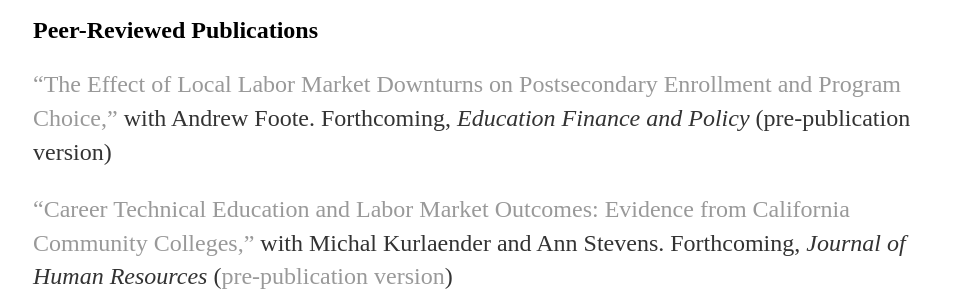
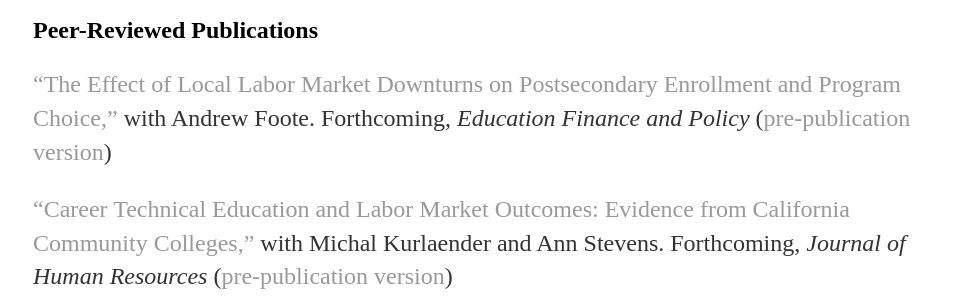
Before and after one commit to mzgrosz/mzgrosz.github.io, a Jekyll site: the page built from research/index.md, in a window 1280 px wide. Shown: the part 180-480 px from the top of the page, without its empty margins (159-1112 px from the left). Built offline with Jekyll 4.4.1, drawn with Linux system fonts in a browser that asks for light colours; part of the change alters nothing that is shown.

```diff
--- a/research/index.md
+++ b/research/index.md
@@ -10,7 +10,7 @@ title: Michel Grosz
 
 ## Peer-Reviewed Publications
 
-["The Effect of Local Labor Market Downturns on Postsecondary Enrollment and Program Choice,"](https://www.mitpressjournals.org/doi/abs/10.1162/edfp_a_00288) with Andrew Foote. Forthcoming, *Education Finance and Policy* (pre-publication version)
+["The Effect of Local Labor Market Downturns on Postsecondary Enrollment and Program Choice,"](https://www.mitpressjournals.org/doi/abs/10.1162/edfp_a_00288) with Andrew Foote. Forthcoming, *Education Finance and Policy* ([pre-publication version](https://aefpweb.org/sites/default/files/webform/42/FooteGrosz_AEFPPaper.pdf))
 
 
 ["Career Technical Education and Labor Market Outcomes: Evidence from California Community Colleges,"](http://jhr.uwpress.org/content/early/2018/04/02/jhr.54.4.1015.7449R2.abstract) with Michal Kurlaender and Ann Stevens. Forthcoming, *Journal of Human Resources* ([pre-publication version](https://www.nber.org/papers/w21137))
```
